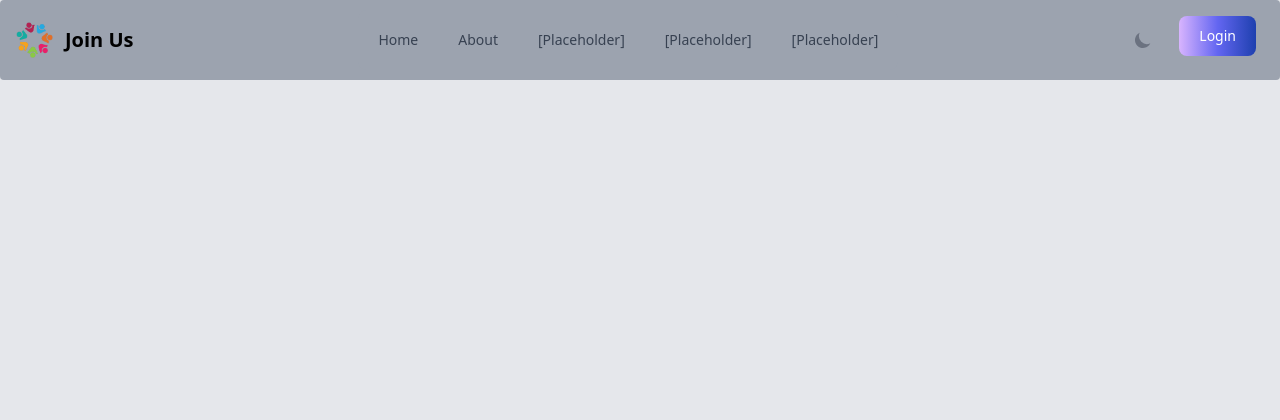
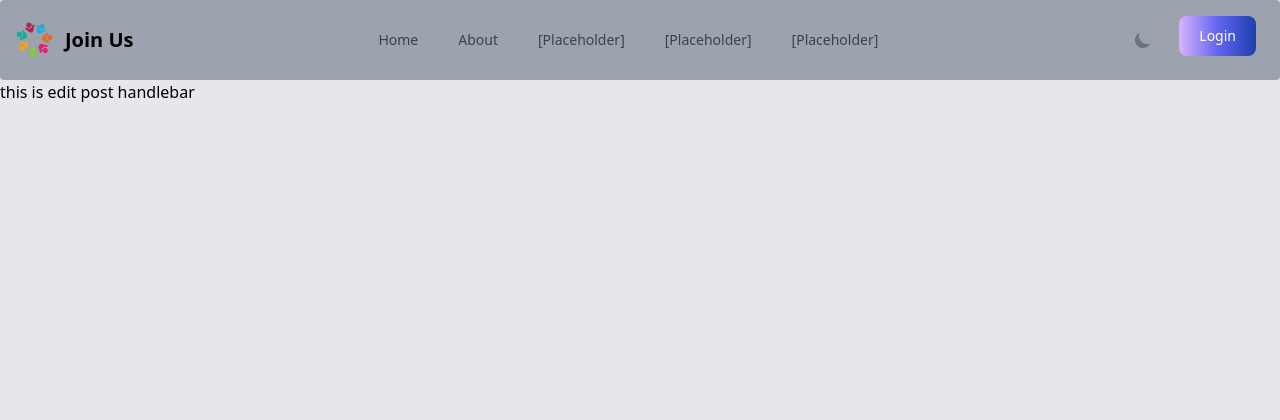
Before and after one commit to nab-man/Join-Us, a Node server app: template views/edit-post.handlebars in a window 1280 px wide. Shown: the top 420 px of the page. Run offline with Node 20, Linux system fonts and the light colour scheme; the template is opened without the code that fills it, so the values that code supplies are empty; some libraries are stand-ins or nearby versions.

Commit message:
add handlebars default

```diff
--- a/views/dashboard.handlebars
+++ b/views/dashboard.handlebars
@@ -1,3 +1 @@
-<h1 >
-                 This is dash board
-              </h1>
+<h1>This is dash board</h1>
--- a/views/edit-post.handlebars
+++ b/views/edit-post.handlebars
@@ -0,0 +1 @@
+<h1>this is edit post handlebar</h1>
--- a/views/partials/comments.handlebars
+++ b/views/partials/comments.handlebars
@@ -0,0 +1 @@
+<h1>this is comments handlebar</h1>
--- a/views/partials/post-info.handlebars
+++ b/views/partials/post-info.handlebars
@@ -0,0 +1 @@
+<h1>this is post info handlebar</h1>
--- a/views/single-post.handlebars
+++ b/views/single-post.handlebars
@@ -0,0 +1 @@
+<h1>this is single post handlebar</h1>
```
